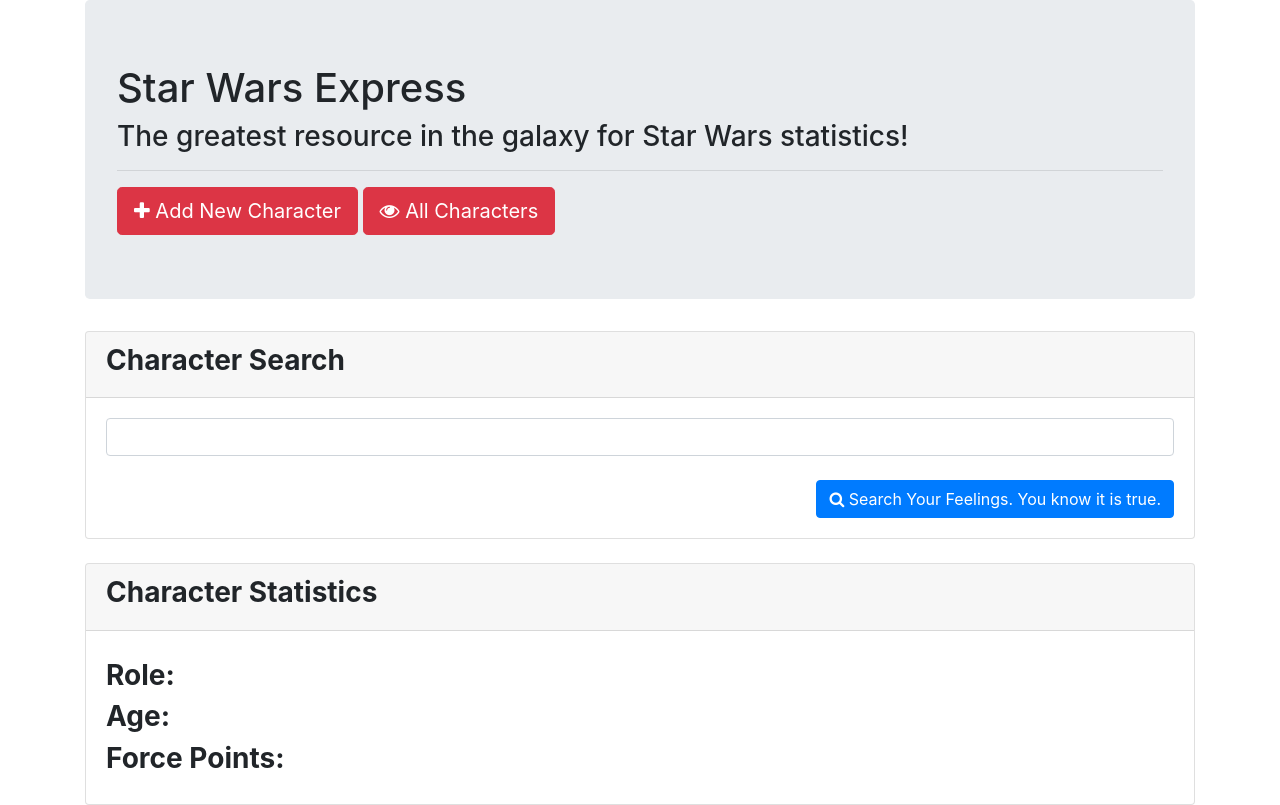
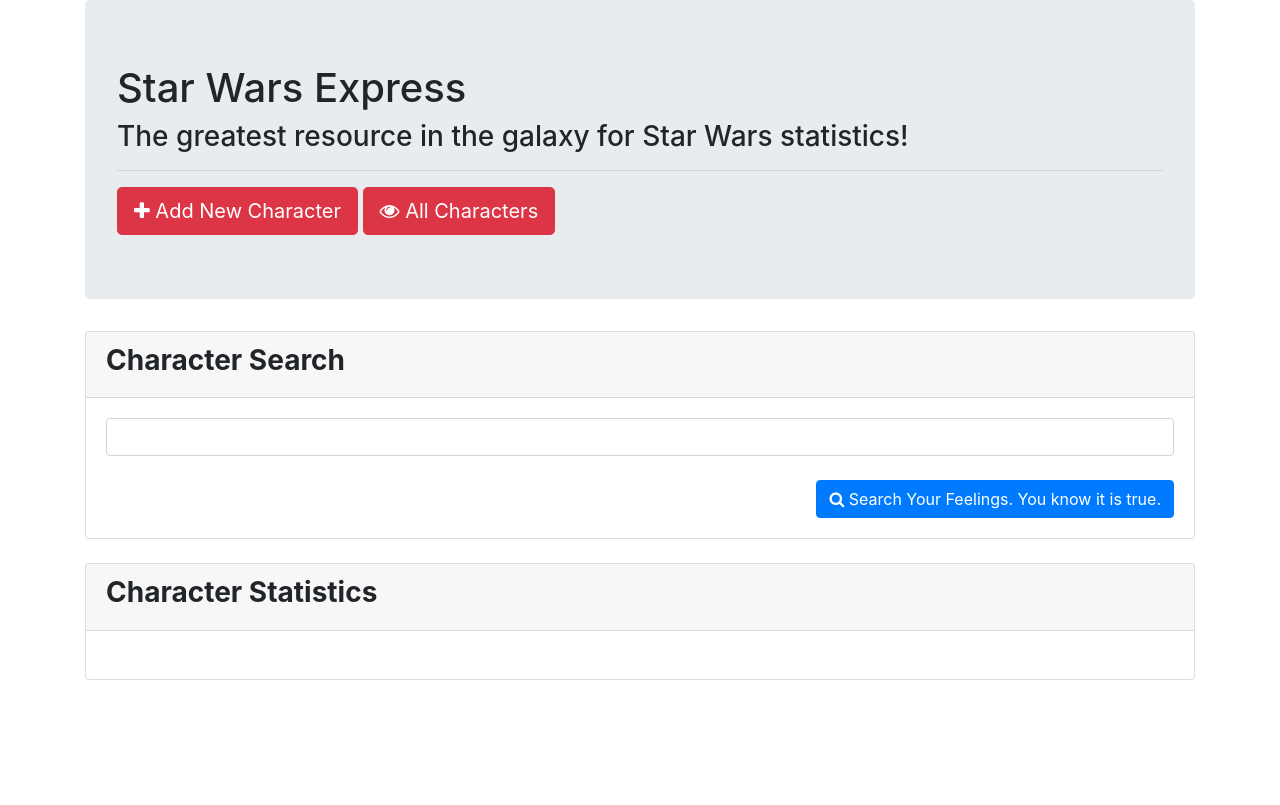
Before and after one commit to KristaMarbury/StarWars, a website: page view.html in a window 1280 px wide. Drawn offline with nearby package versions, Linux system fonts and the light colour scheme.

Commit message:
it was really just yoda

```diff
--- a/view.html
+++ b/view.html
@@ -50,14 +50,14 @@
                     </div>
                     <div class="card-body">
                         <h2 id="name"></h2>
-                        <div id="stats">
+                        <div id="stats" style="display: none;">
                             <h3>
-                                <strong>Role:</strong> <span id="role"></span>
+                                <strong>Role:</strong> <span id="role">Jedi Master</span>
                             </h3>
-                            <h3><strong>Age:</strong> <span id="age"></span></h3>
+                            <h3><strong>Age:</strong> <span id="age">900</span></h3>
                             <h3>
                                 <strong>Force Points:</strong>
-                                <span id="force-points"></span>
+                                <span id="force-points">2000</span>
                             </h3>
                         </div>
                     </div>
```
